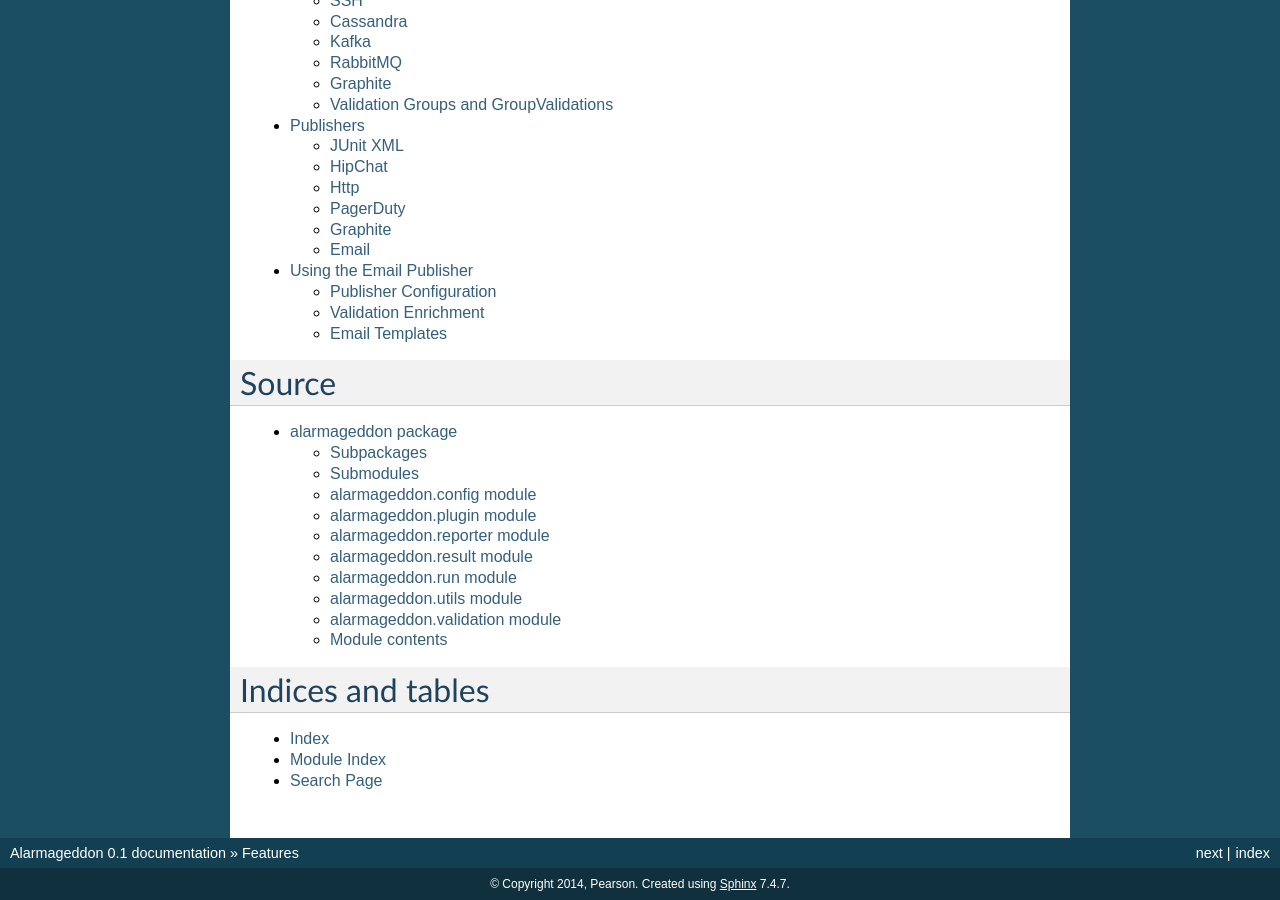
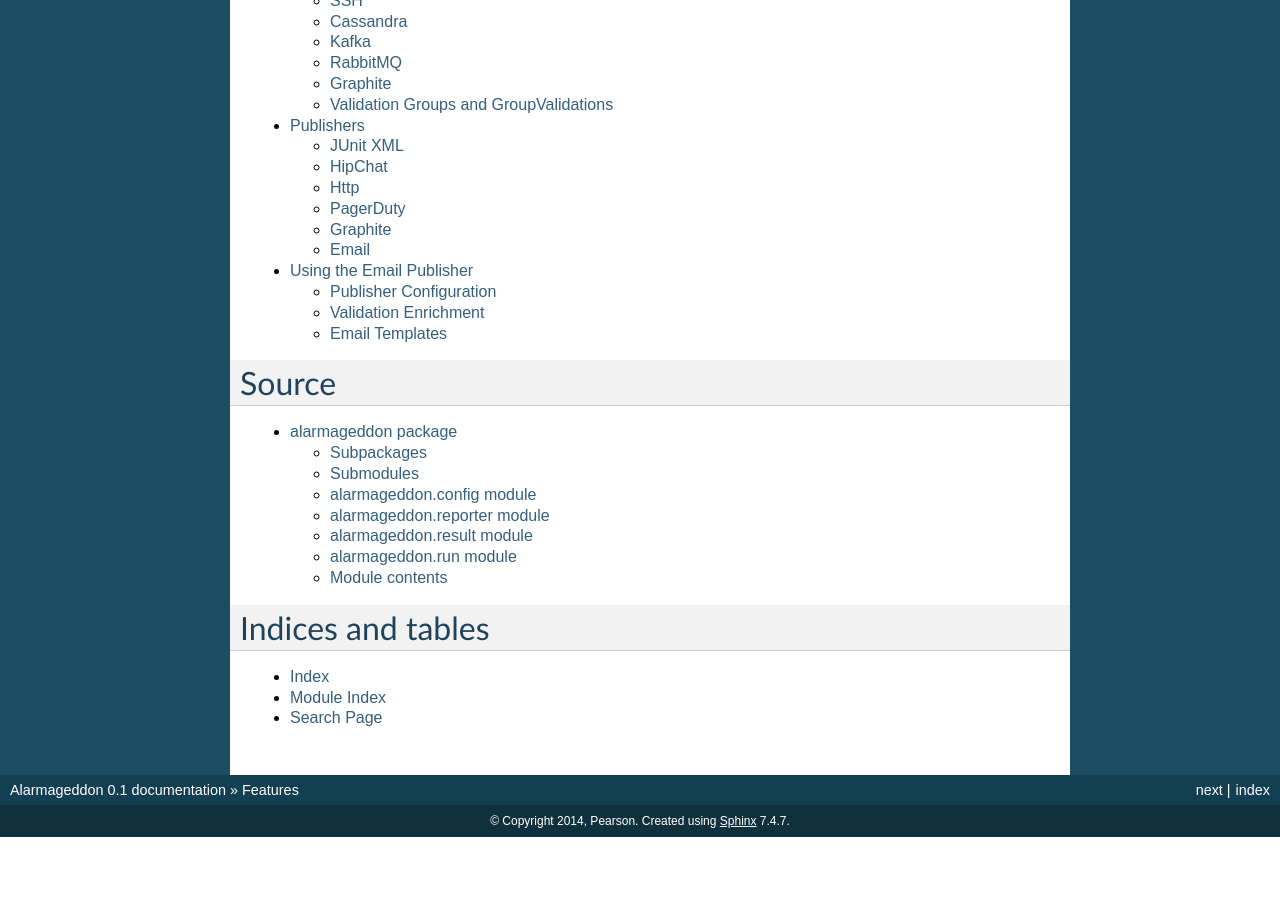
Before and after one commit to PearsonEducation/Alarmageddon, a Sphinx documentation site: the page built from doc/index.rst, in a window 1280 px wide and 900 px high, scrolled down 941 px. Built offline with Sphinx 7.4.7, drawn with Linux system fonts in a browser that asks for light colours; after the commit the page ends 1778 px from its top, so only the background shows below that.

Commit message:
cleaning up docs

```diff
--- a/doc/alarmageddon.rst
+++ b/doc/alarmageddon.rst
@@ -20,13 +20,6 @@ alarmageddon.config module
     :undoc-members:
     :show-inheritance:
 
-alarmageddon.plugin module
---------------------------
-
-.. automodule:: alarmageddon.plugin
-    :members:
-    :undoc-members:
-    :show-inheritance:
 
 alarmageddon.reporter module
 ----------------------------
@@ -52,22 +45,6 @@ alarmageddon.run module
     :undoc-members:
     :show-inheritance:
 
-alarmageddon.utils module
--------------------------
-
-.. automodule:: alarmageddon.utils
-    :members:
-    :undoc-members:
-    :show-inheritance:
-
-alarmageddon.validation module
-------------------------------
-
-.. automodule:: alarmageddon.validation
-    :members:
-    :undoc-members:
-    :show-inheritance:
-
 
 Module contents
 ---------------
--- a/doc/alarmageddon.validations.rst
+++ b/doc/alarmageddon.validations.rst
@@ -5,7 +5,7 @@ Submodules
 ----------
 
 alarmageddon.validations.kafka module
------------------------------------
+-------------------------------------
 
 .. automodule:: alarmageddon.validations.kafka
     :members:
@@ -13,7 +13,7 @@ alarmageddon.validations.kafka module
     :show-inheritance:
 
 alarmageddon.validations.cassandra module
------------------------------------
+-----------------------------------------
 
 .. automodule:: alarmageddon.validations.cassandra
     :members:
--- a/doc/modules.rst
+++ /dev/null
@@ -1,7 +0,0 @@
-alarmageddon
-============
-
-.. toctree::
-   :maxdepth: 4
-
-   alarmageddon
```
Also changed, not shown: doc/index.rst (line endings or trailing spaces), 1 other file.
